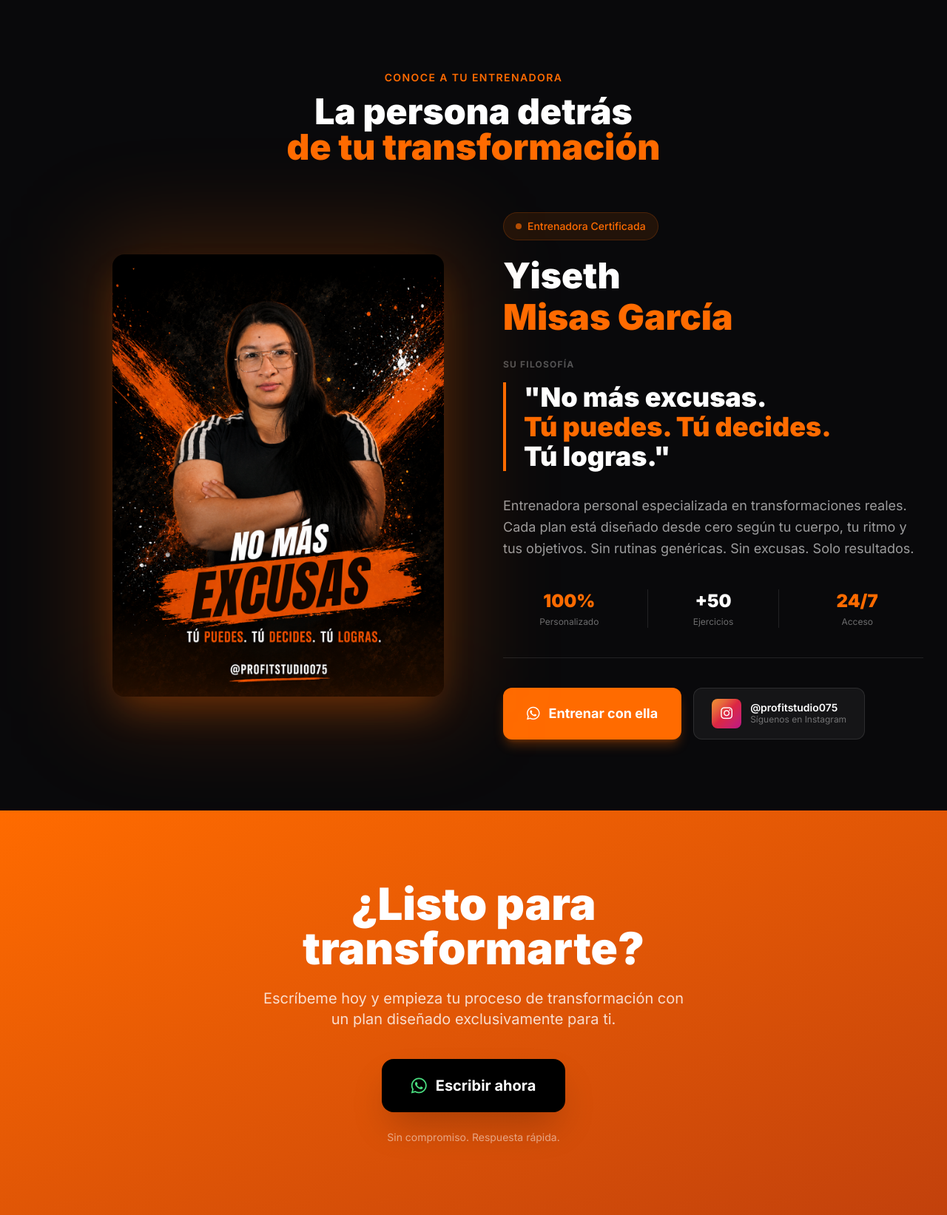
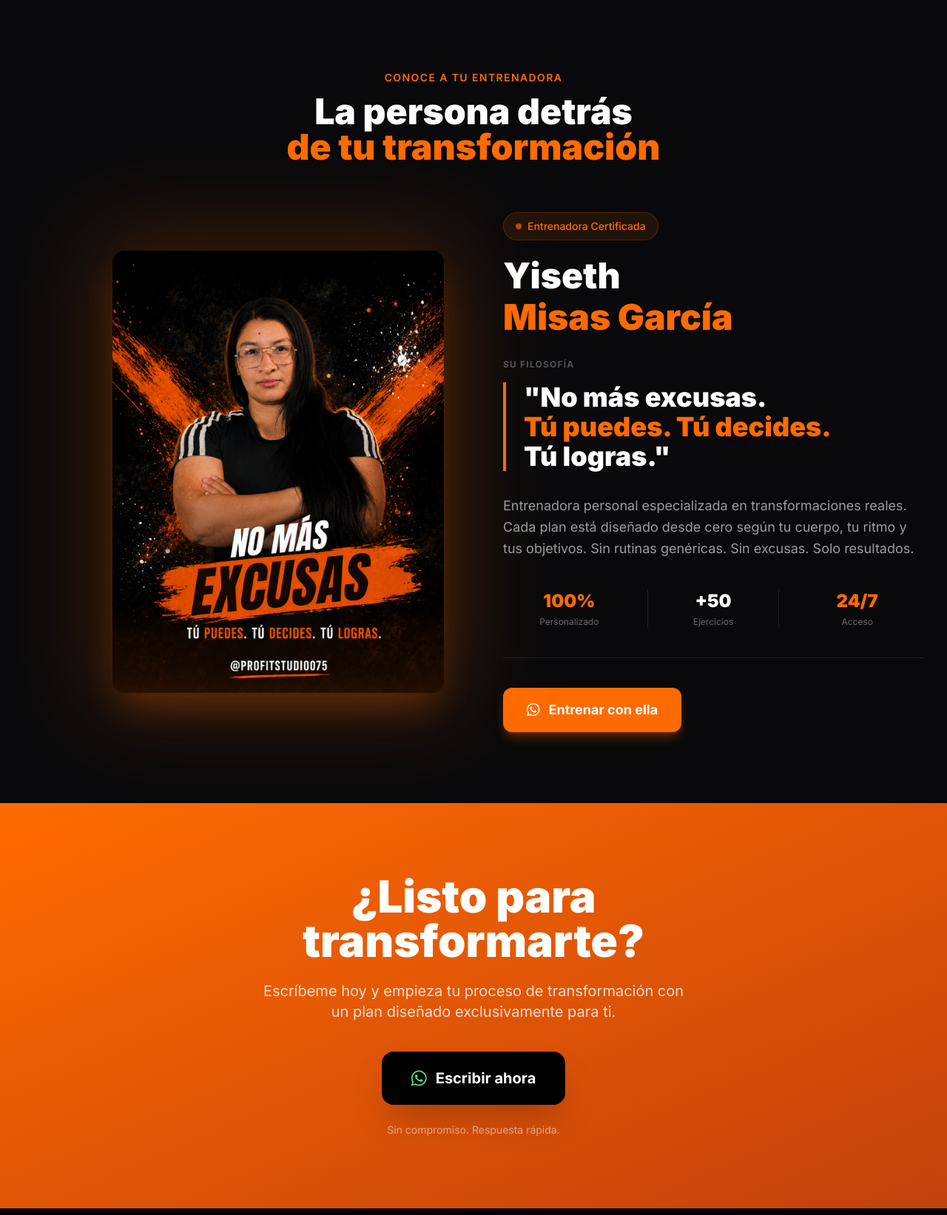
Before and after one commit to Jdarenas22/profit-studio, a Django app: page / in a window 1280 px wide. Shown: the part 2218-3861 px from the top of the page at 74% size. Run offline with Django 5.2, Linux system fonts and the light colour scheme; data that the repository does not hold is empty; parts of the project's set-up code (start-up, migrations or seed data) failed here and were passed over; some libraries are stand-ins or nearby versions.

Commit message:
fix: quitar botón Instagram de sección entrenadora en home

```diff
--- a/templates/public/home.html
+++ b/templates/public/home.html
@@ -323,17 +323,6 @@
             <i class="fab fa-whatsapp text-xl"></i>
             Entrenar con ella
           </a>
-          <a href="https://www.instagram.com/profitstudio075/" target="_blank" rel="noopener"
-             class="inline-flex items-center gap-3 bg-white/5 hover:bg-white/10 border border-white/10 hover:border-pink-500/40 text-white px-6 py-3.5 rounded-xl transition-all duration-200 group">
-            <div class="w-10 h-10 rounded-lg flex items-center justify-center shrink-0"
-                 style="background: linear-gradient(135deg, #f09433 0%, #e6683c 25%, #dc2743 50%, #cc2366 75%, #bc1888 100%);">
-              <i class="fab fa-instagram text-white text-lg"></i>
-            </div>
-            <div class="text-left">
-              <p class="text-white font-semibold text-sm leading-tight">@profitstudio075</p>
-              <p class="text-white/40 text-xs group-hover:text-white/60 transition-colors">Síguenos en Instagram</p>
-            </div>
-          </a>
         </div>
       </div>
     </div>
```
